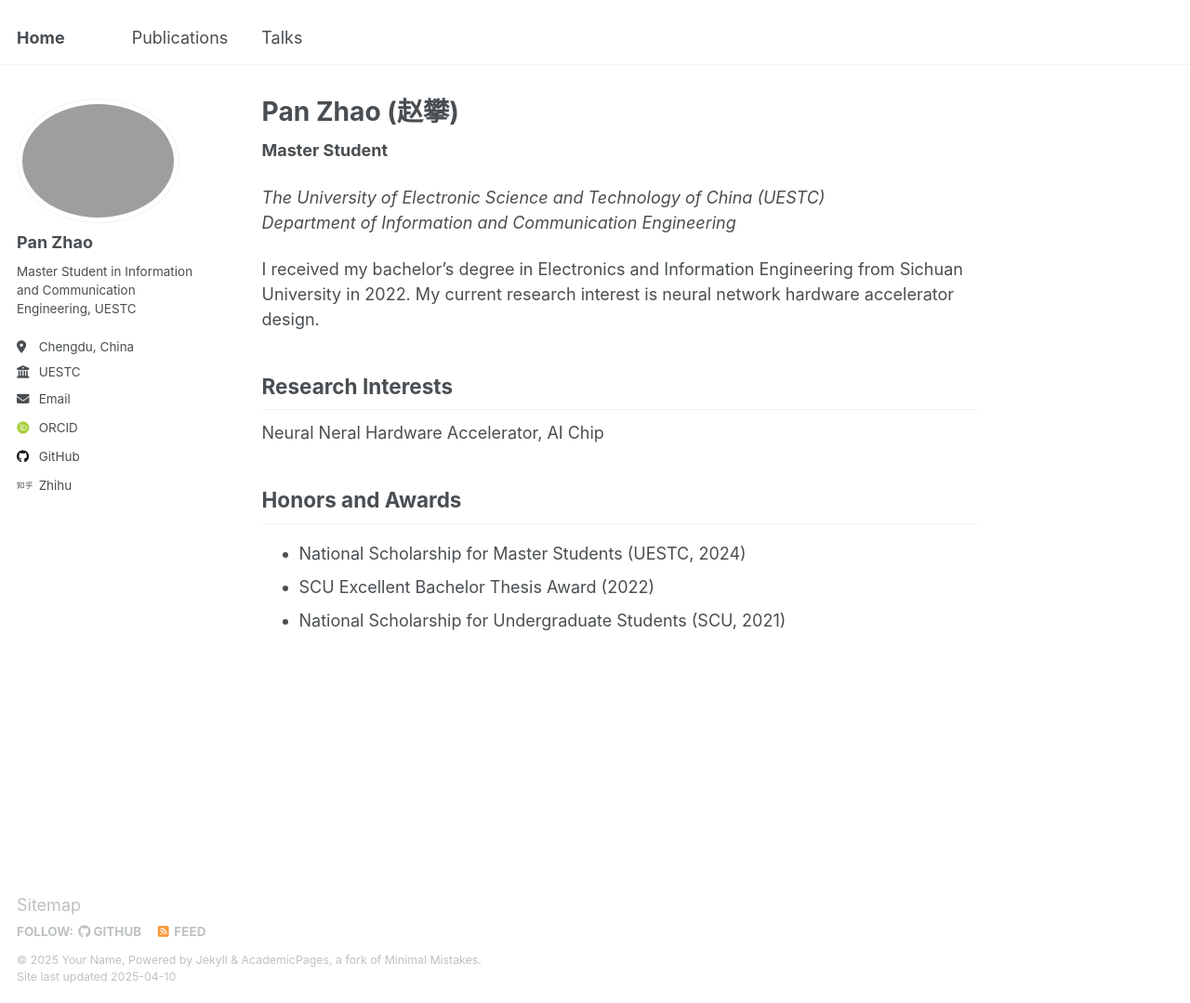
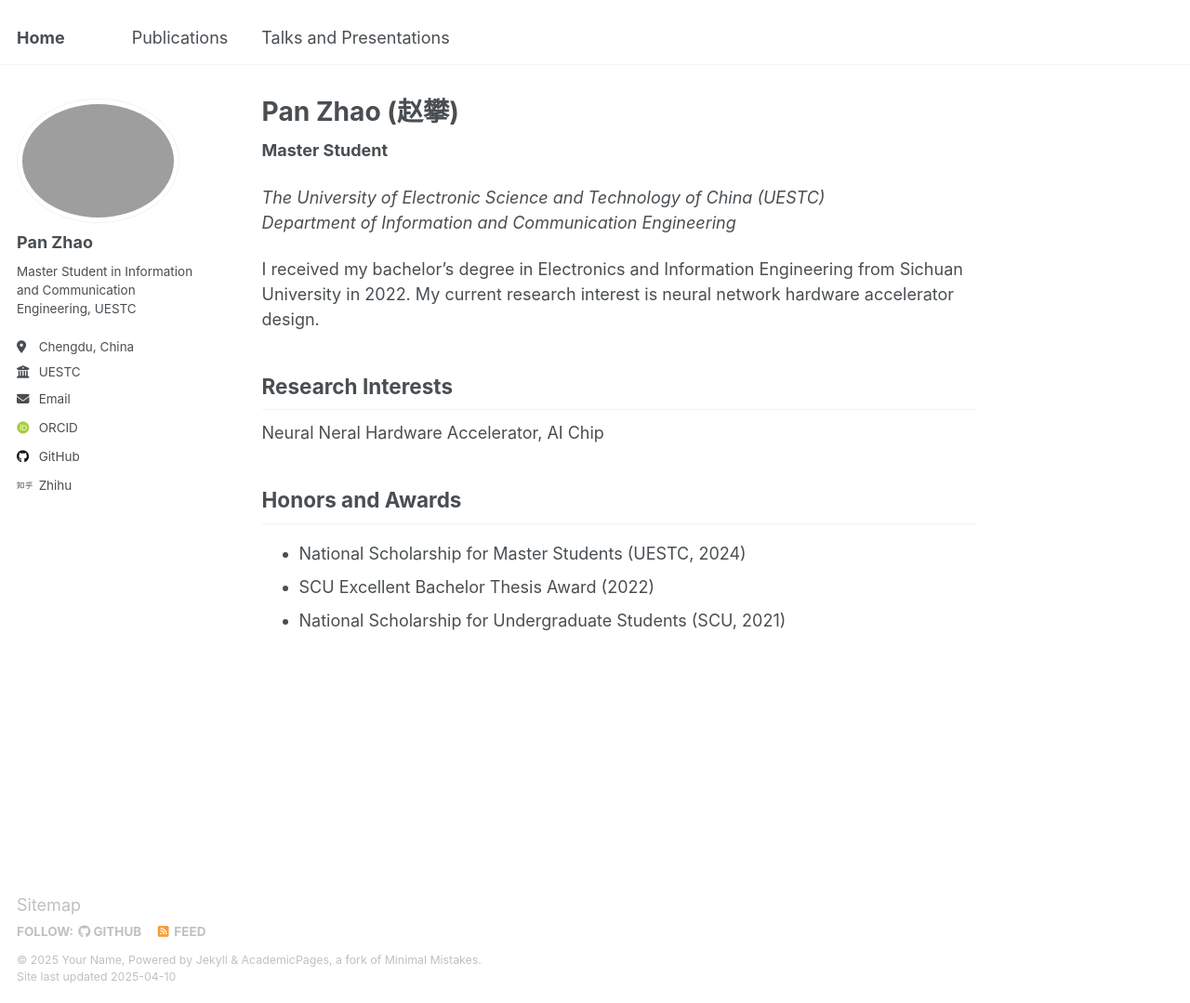
Before and after one commit to panzhao08/panzhao08.github.io, a Jekyll site: the page built from _pages/about.md, in a window 1280 px wide and 1079 px high. Shown: the whole window at 93% size. Built offline with Jekyll 4.4.1, drawn with Linux system fonts in a browser that asks for light colours; some web fonts are replaced.

Commit message:
Update navigation.yml

```diff
--- a/_data/navigation.yml
+++ b/_data/navigation.yml
@@ -8,7 +8,7 @@ main:
   - title: "Publications"
     url: /publications/
 
-  - title: "Talks"
+  - title: "Talks and Presentations"
     url: /talks/
 
   # - title: "Teaching"
```
